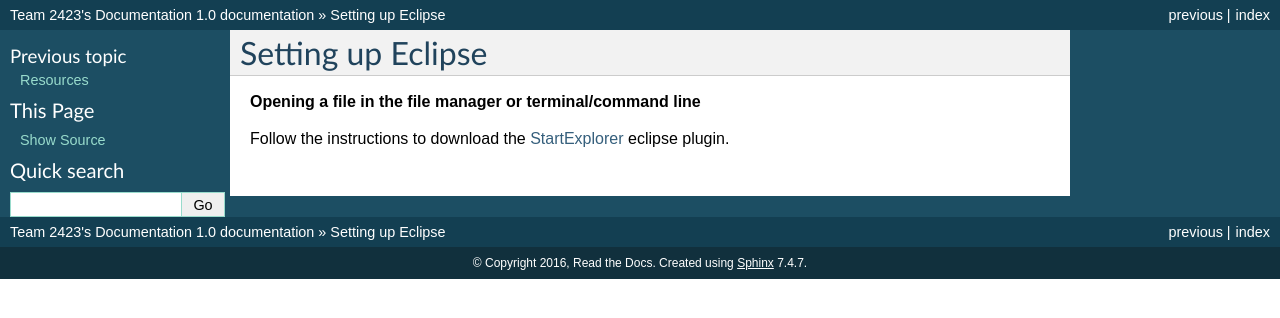
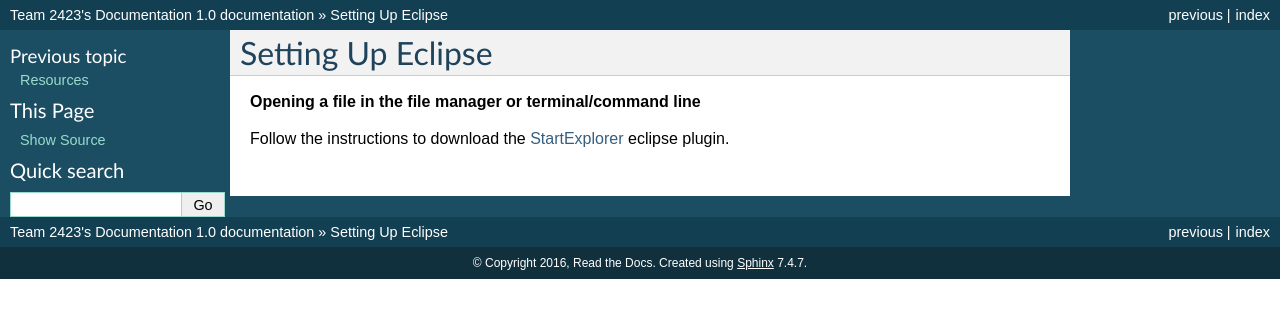
Before and after one commit to frc2423/docs, a Sphinx documentation site: the page built from docs/setting-up-eclipse.rst, in a window 1280 px wide. Shown: the top 318 px of the page. Built offline with Sphinx 7.4.7, drawn with Linux system fonts in a browser that asks for light colours.

```diff
--- a/docs/setting-up-eclipse.rst
+++ b/docs/setting-up-eclipse.rst
@@ -1,5 +1,5 @@
 ==================
-Setting up Eclipse
+Setting Up Eclipse
 ==================
 
 **Opening a file in the file manager or terminal/command line**
```
